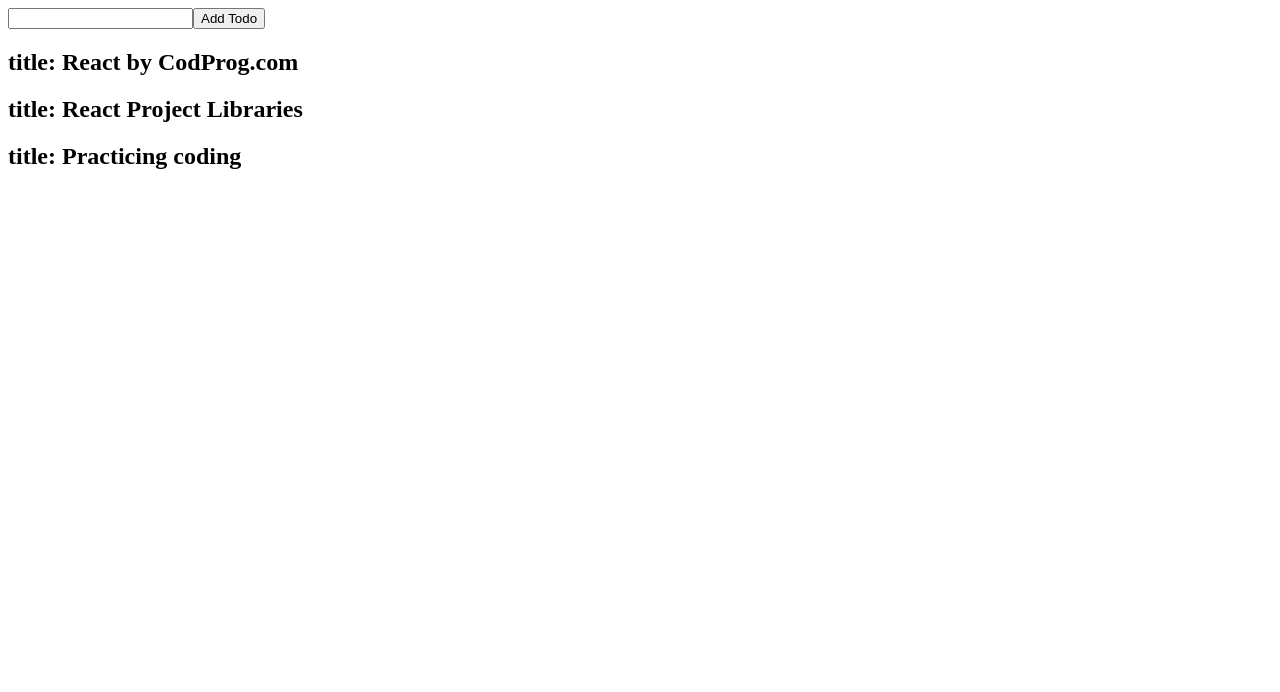
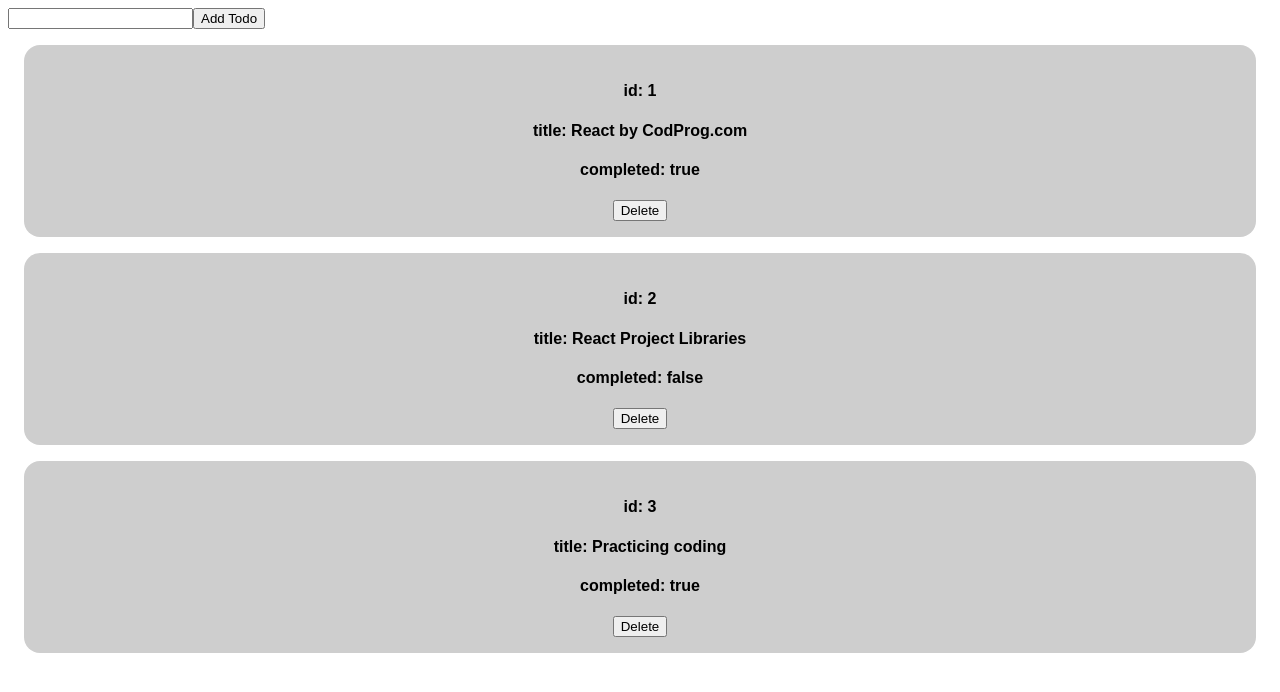
Before and after one commit to dibborah/todo-app-using-reducer, a React (Vite) app: page / in a window 1280 px wide. Shown: the top 692 px of the page. Built offline with nearby package versions, Linux system fonts and the light colour scheme.

Commit message:
Adding styling and display all the existing data in Todo

```diff
--- a/src/App.jsx
+++ b/src/App.jsx
@@ -7,7 +7,7 @@
 };
 
 const initialTodos = [
-  { id: "1", title: "React by CodProg.com", completed: false },
+  { id: "1", title: "React by CodProg.com", completed: true },
   { id: "2", title: "React Project Libraries", completed: false },
   { id: "3", title: "Practicing coding", completed: true },
 ];
@@ -16,7 +16,7 @@
   const [todos, dispatch] = useReducer(reducer, initialTodos);
   return (
     <div>
-      <TodoForm />
+      <TodoForm todoReducer={reducer}/>
       <Todos todos={todos}/>
     </div>
   );
--- a/src/Todo.jsx
+++ b/src/Todo.jsx
@@ -1,7 +1,20 @@
-const Todo = ({title}) => {
+const Todo = ({ id, title, completed }) => {
   return (
-    <div>
-      <h2>title: {title}</h2>
+    <div
+      style={{
+        fontFamily: "sans-serif",
+        padding: "1rem",
+        backgroundColor: "#cecece",
+        borderRadius: "1rem",
+        margin: "1rem",
+        textAlign:"center"
+      }}
+    >
+      <h4>id: {id}</h4>
+      <h4>title: {title}</h4>
+      {/* Remember boolean values never gets printed. Based on that we have to print Strings or other values */}
+      <h4>completed: {completed ? "true" : "false"}</h4>
+      <button>Delete</button>
     </div>
   );
 };
--- a/src/TodoForm.jsx
+++ b/src/TodoForm.jsx
@@ -1,10 +1,13 @@
-const TodoForm = () => {
-  const handleAddTodo = () => {};
+const TodoForm = ({ todoReducer }) => {
+  const handleAddTodo = (e) => {
+  e.preventDefault();
+  // todoReducer(data);
+  };
   return (
     <div>
-      <form>
+      <form onSubmit={handleAddTodo}>
         <input type="text" id="todoList" />
-        <button onClick={handleAddTodo}>Add Todo</button>
+        <button>Add Todo</button>
       </form>
     </div>
   );
```
